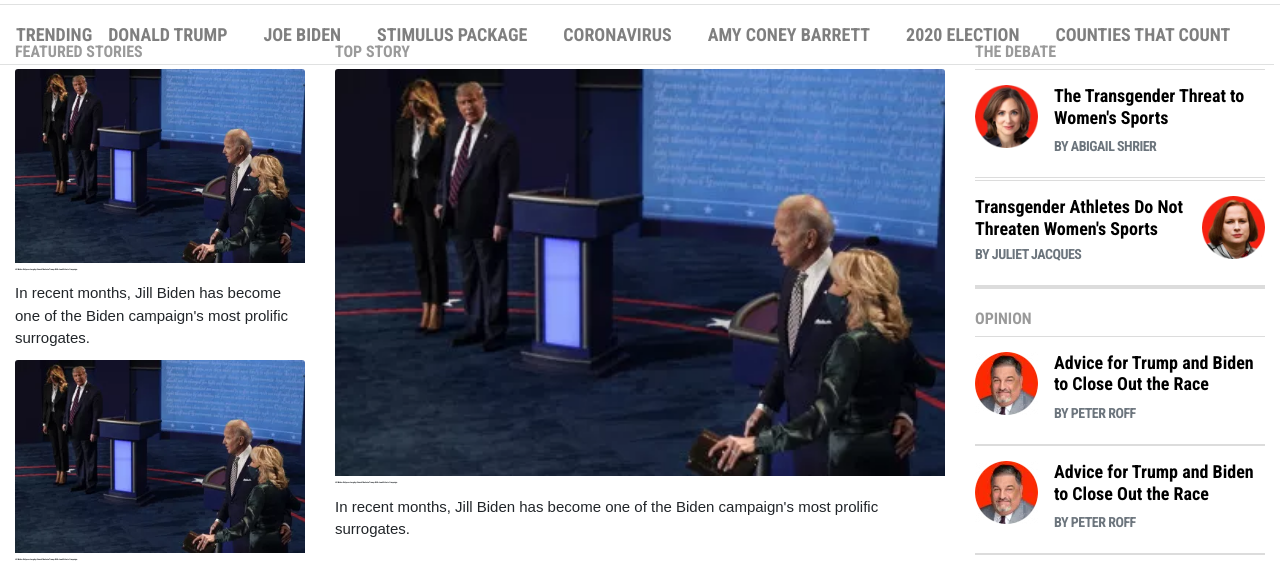
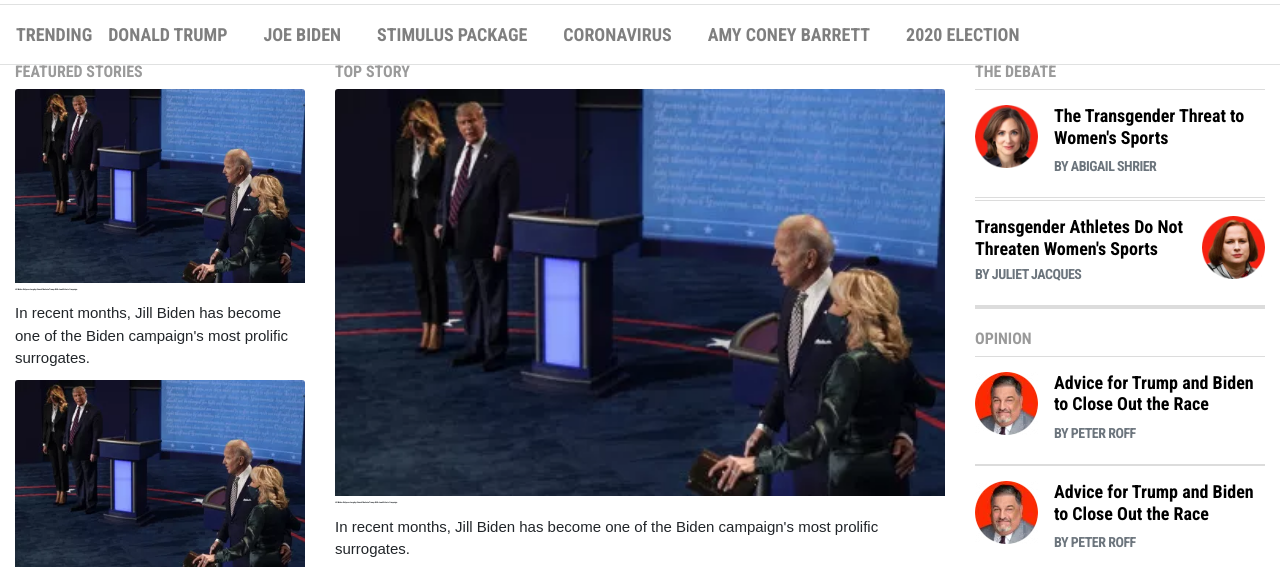
Before and after one commit to bboylen/newsweek_clone, a plain HTML site: page index.html in a window 1280 px wide. Shown: the part 195-762 px from the top of the page. Drawn offline with nearby package versions, Linux system fonts and the light colour scheme.

Commit message:
done enough

```diff
--- a/index.html
+++ b/index.html
@@ -31,7 +31,7 @@
             <br>
             Sat, Nov 07, 2020
           </div>
-          <a class="logo-link" href="#">
+          <a class="logo-link d-none d-lg-block" href="#">
             <img id="logo" src="images/logo.svg" alt="logo">
           </a>
           <div class="top-buttons">
@@ -41,7 +41,7 @@
         </div>
         <div class="row bottom-row">
           <div class="container" id="header-bottom-top">
-            <nav class="navbar navbar-expand-lg navbar-light bg-light">
+            <nav class="navbar navbar-expand-xl navbar-light bg-light">
               <div class="collapse navbar-collapse" id="navbarNav">
                 <ul class="navbar-nav" id="navbar-items">
                   <li  class="nav-item">
@@ -98,7 +98,7 @@
             </nav>
           </div>
           <div id="header-bottom-bottom">
-            <nav class="navbar navbar-expand-lg navbar-light bg-light">
+            <nav class="navbar navbar-expand-xl navbar-light bg-light">
               <div class="collapse navbar-collapse" id="navbarNav">
                 <ul class="navbar-nav">
                   <li class="nav-first nav-item">TRENDING</li>
@@ -128,11 +128,6 @@
                   <li class="nav-item">
                     <a id="link" class="nav-link font-weight-bold" href="#"
                       >2020 ELECTION</a
-                    >
-                  </li>
-                  <li class="nav-item">
-                    <a id="link" class="nav-link font-weight-bold" href="#"
-                      >COUNTIES THAT COUNT</a
                     >
                   </li>
                 </ul>
--- a/style.css
+++ b/style.css
@@ -72,14 +72,14 @@ h4 {
 /* header bottom section */
 
 #header-bottom-top {
-  overflow: hidden;
   padding: 0;
-  border-bottom: 1px solid #e0e1e1;
+
   background-color: white;
 }
 
 #header-bottom-top nav {
   background-color: white !important;
+  border-bottom: 1px solid #e0e1e1;
 }
 .bottom-row {
   height: 102px;
@@ -110,8 +110,10 @@ h4 {
   width: 90px;
 }
 
+#header-bottom-bottom {
+  width: 100%;
+}
 #header-bottom-bottom nav{
-  overflow: hidden;
   max-width: 1310px;
   background-color: white !important;
   border-bottom: 1px solid #e0e1e1;
@@ -133,7 +135,7 @@ h4 {
 /* top-section */
 
 #top-section {
-  margin-top: 20px;
+  margin-top: 40px;
 }
 #top-section h4 {
   margin-top: 20px;
```
